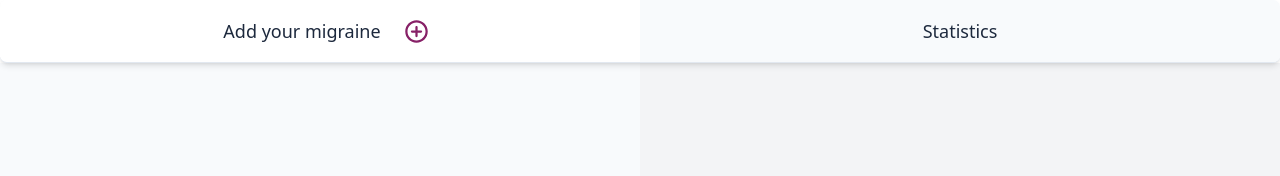
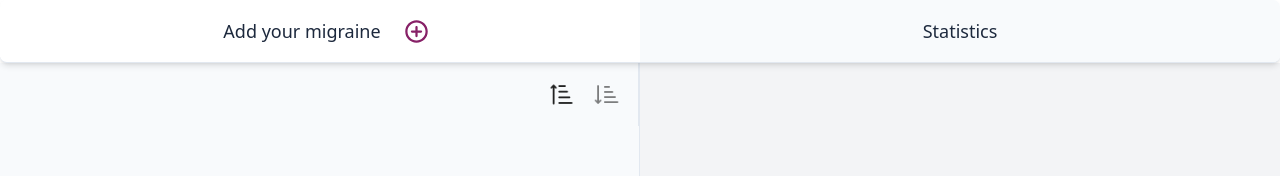
Before and after one commit to t-gladkaya/h_app, a React (Vite) app: page / in a window 1280 px wide. Shown: the top 176 px of the page. Built offline with nearby package versions, Linux system fonts and the light colour scheme.

Commit message:
feat: enable sorting notes

```diff
--- a/src/components/MigraineList.tsx
+++ b/src/components/MigraineList.tsx
@@ -11,6 +11,8 @@ type MigraineListProps = {
   onEditMigraine: (index: number, updatedData: Migraine) => void
 }
 
+type SortOrder = "asc" | "desc"
+
 export function MigraineList({
   migraines,
   onDeleteMigraine,
@@ -18,8 +20,20 @@ export function MigraineList({
 }: MigraineListProps) {
   const [indexToDelete, setIndexToDelete] = useState<number | null>(null)
   const [indexToEdit, setIndexToEdit] = useState<number | null>(null)
+  const [sortOrder, setSortOrder] = useState<SortOrder>("desc")
 
   const migraineToEdit = indexToEdit === null ? null : migraines[indexToEdit]
+
+  const sortedMigraines = migraines
+    .map((migraine, index) => ({ migraine, originalIndex: index }))
+    .sort((a, b) => {
+      const firstDate = new Date(a.migraine.date).getTime()
+      const secondDate = new Date(b.migraine.date).getTime()
+
+      return sortOrder === "asc"
+        ? firstDate - secondDate
+        : secondDate - firstDate
+    })
 
   const handleRequestDelete = (index: number) => {
     setIndexToDelete(index)
@@ -37,14 +51,32 @@ export function MigraineList({
   }
 
   return (
-    <>
+    <div className="flex h-full flex-col border-r border-slate-200 bg-slate-50">
+      <section className="flex justify-end">
+        <div className="flex gap-4 border-r border-slate-200 bg-slate-50 p-4">
+          <button
+            type="button"
+            onClick={() => setSortOrder("desc")}
+            className={sortOrder === "desc" ? "opacity-100" : "opacity-50"}
+          >
+            <img src="/sort-descending.png" alt="sort descending" className="w-6 h-6 hover:opacity-75 hover:cursor-pointer" />
+          </button>
+          <button
+            type="button"
+            onClick={() => setSortOrder("asc")}
+            className={sortOrder === "asc" ? "opacity-100" : "opacity-50"}
+          >
+            <img src="/sort-ascending.png" alt="sort ascending" className="w-6 h-6 hover:opacity-75 hover:cursor-pointer" />
+          </button>
+        </div>
+      </section>
       <section className="flex flex-col items-center gap-4 overflow-auto p-4">
-        {migraines.map((migraine, index) => (
+        {sortedMigraines.map(({ migraine, originalIndex }) => (
           <MigraineCard
-            key={`${migraine.date}-${migraine.cycleDay}-${index}`}
+            key={`${migraine.date}-${migraine.cycleDay}-${originalIndex}`}
             migraine={migraine}
-            onDelete={() => handleRequestDelete(index)}
-            onEdit={() => setIndexToEdit(index)}
+            onDelete={() => handleRequestDelete(originalIndex)}
+            onEdit={() => setIndexToEdit(originalIndex)}
           />
         ))}
       </section>
@@ -70,7 +102,7 @@ export function MigraineList({
           />
         )}
       </AnimatePresence>
-    </>
+    </div>
 
   )
 }
```
Also changed, not shown: public/sort-ascending.png (added), public/sort-descending.png (added).
